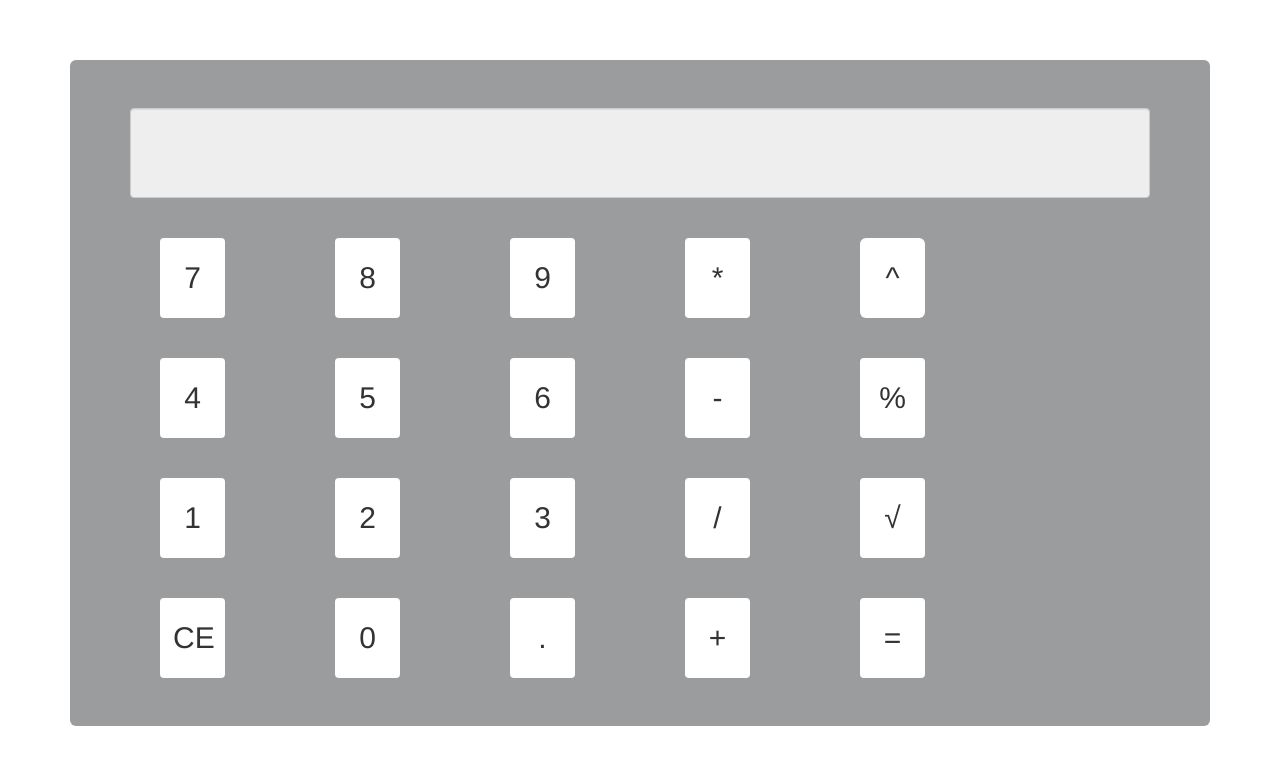
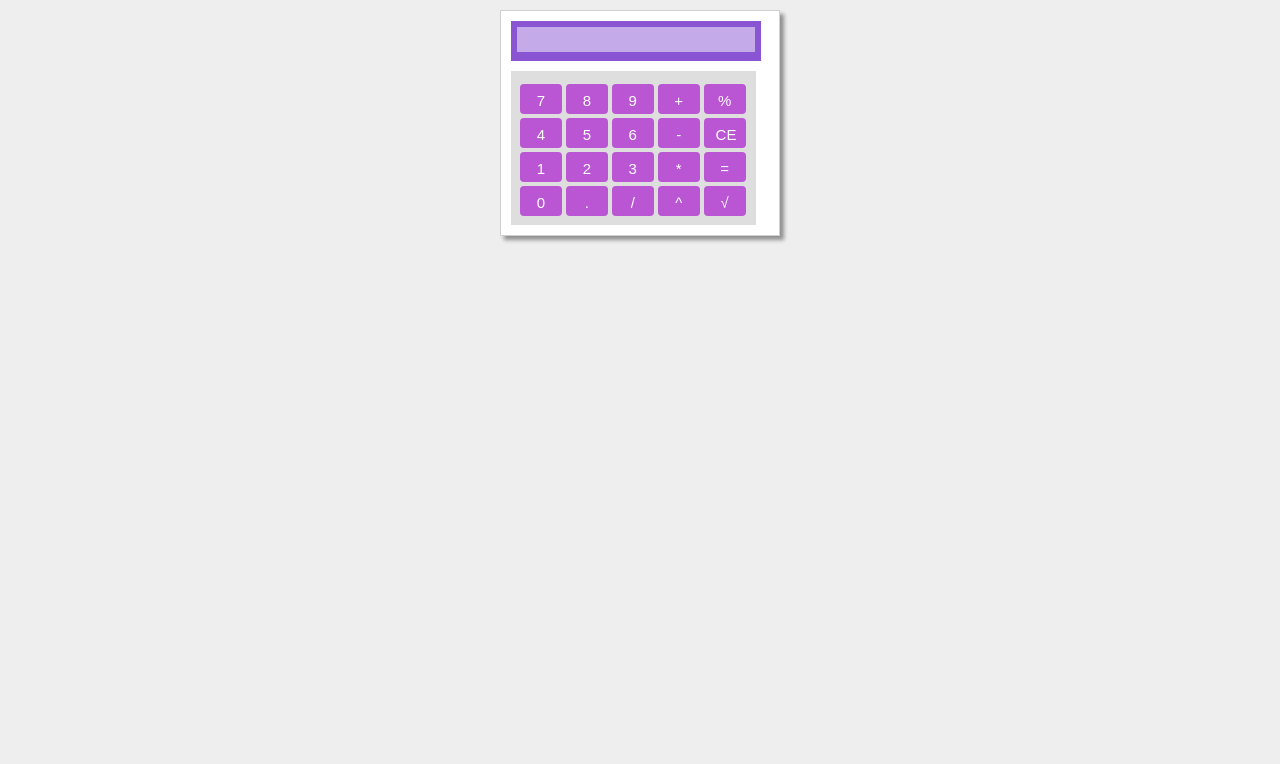
Before and after one commit to JoaoPedroDosSantos/Calculadora, a website: page www/index.html in a window 1280 px wide. Drawn offline with Linux system fonts and the light colour scheme.

Commit message:
refazendo algumas coisas

```diff
--- a/www/components/calcular.js
+++ b/www/components/calcular.js
@@ -1,18 +1,5 @@
-$(document).on("click","#btn7",function(){
-  var numero7= 7;
-
- var re = $("#resultado").val();
- $("#resultado").val(re+numero7);
+$( function(){
+  $("input[name=btn]").click( function(){
+    $("#result").val($("#result").val()+$(this).val());
+  });
 })
-$(document).on("click","#btn8",function(){
-  var numero8= 8;
-
- var re = $("#resultado").val();
- $("#resultado").val(re+numero8);
-})
-$(document).on("click","#btn9",function(){
-  var numero9= 9;
-
- var re = $("#resultado").val();
- $("#resultado").val(re+numero9);
-})
--- a/www/css/style.css
+++ b/www/css/style.css
@@ -1,31 +1,48 @@
 body{
-border-radius: 10px;
-}
-.calc{
-	width: 100%;
-	margin: 20px auto;
-	border-radius: 500px;
-	background-color: rgba(100, 103, 105, 0.65);
+  margin-top: 10px;
+  background: #eee;
+  font-family: sans-serif;
 }
 
-
 .container{
-	border-radius: 24px;
+  position: relative;
+  margin: 100 auto;
+  width: 280px;
+  height: auto;
+  padding: 10px;
+  background: #fff;
+  border: 1px solid #d0d0d0;
+  box-shadow: 4px 4px 4px #909090;
 }
-.botao{
-  margin-left: 30px;
-	font-size: 30px;
-	height: 80px;
-  width: 65px;
-
-  background-color:#ffffff;
+.top{
+  position: relative;
+  width: 97%;
+  height: 40px;
+  padding: 6px;
+  background: #8a55d3;
 }
-.botao7{
-margin-right:10px;
+.body{
+  margin-top: 10px;
+  width: 95%;
+  height: auto;
+  padding: 9px;
+  background: #dedede;
 }
-
-
-.inp{
-	font-size: 80px;
-	height: 90px;
+.campo{
+  width: 100%;
+  height: 115%;
+  border: none;
+  opacity: 0.5;
+  color: #800080;
+  font-size: 20px;
+  text-align: right;
 }
+.btn{
+  margin-top: 4px;
+  width:42px;
+  height: 30px;
+  background: #ba55d3;
+  color: #fff;
+  border: none;
+  font-size: 15px;
+}
--- a/www/index.html
+++ b/www/index.html
@@ -15,85 +15,36 @@
 
 </head>
 <body>
-    <div class="container"><br><br>
-            <div class="jumbotron calc">
-            <div class="row">
-              <div class="form-group">
-              <div class="col-md-12">
-                <input type="text" name="" value="" class=" form-control inp" id="resultado" readonly>
-              </div>
-            </div>
-          </div>
-          <div class="row"><br><br>
-            <div class="col-xs-2">
-                <button type="button" name="button" class="btn btn-block botao" id="btn7"> 7 </button>
-            </div>
-            <div class="col-xs-2">
-              <button type="button" name="button" class="btn btn-block botao" id="btn8"> 8 </button>
-            </div>
-            <div class="col-xs-2">
-              <button type="button" name="button" class="btn btn-block botao" id="btn9"> 9 </button>
-            </div>
-            <div class="col-xs-2">
-              <button type="button" name="button" class="btn btn-block botao" id="btnMult"> * </button>
-            </div>
-            <div class="col-xs-2">
-              <button type="button" name="button" class="btn btn-lg botao" id="btnPot"> ^ </button>
-            </div>
-          </div>
+    <div class="container">
+      <header class="top">
+         <form class="form" method="">
+          <input type="text" id="result" class="campo"
+          </form>
+      </header>
 
-          <div class="row"><br><br>
-            <div class="col-xs-2">
-              <button type="button" name="button" class="btn btn-block botao" id="btn4"> 4 </button>
-            </div>
-            <div class="col-xs-2">
-              <button type="button" name="button" class="btn btn-block botao" id="btn5"> 5 </button>
-            </div>
-            <div class="col-xs-2">
-              <button type="button" name="button" class="btn btn-block botao" id="btn6"> 6 </button>
-            </div>
-            <div class="col-xs-2">
-              <button type="button" name="button" class="btn btn-block botao" id="btnSub"> - </button>
-            </div>
-            <div class="col-xs-2">
-              <button type="button" name="button" class="btn btn-block botao" id="btnPor"> % </button>
-            </div>
-          </div>
+      <section class="body">
+          <input type="button" value="7" name="btn" class="btn">
+          <input type="button" value="8" name="btn" class="btn">
+          <input type="button" value="9" name="btn" class="btn">
+          <input type="button" value="+" name="btn" class="btn">
+          <input type="button" value="%" name="btn" class="btn">
+          <input type="button" value="4" name="btn" class="btn">
+          <input type="button" value="5" name="btn" class="btn">
+          <input type="button" value="6" name="btn" class="btn">
+          <input type="button" value="-" name="btn" class="btn">
+          <input type="button" value="CE" name="btn" class="btn">
+          <input type="button" value="1" name="btn" class="btn">
+          <input type="button" value="2" name="btn" class="btn">
+          <input type="button" value="3" name="btn" class="btn">
+          <input type="button" value="*" name="btn" class="btn">
+          <input type="button" value="=" name="igual" class="btn igual">
+          <input type="button" value="0" name="btn" class="btn">
+          <input type="button" value="." name="btn" class="btn">
+          <input type="button" value="/" name="btn" class="btn">
+          <input type="button" value="^" name="btn" class="btn">
+          <input type="button" value="√" name="btn" class="btn ">
+      </section>
+     </div>
 
-          <div class="row"><br><br>
-            <div class="col-xs-2">
-              <button type="button" name="button" class="btn btn-block botao" id="btn1"> 1 </button>
-            </div>
-            <div class="col-xs-2">
-              <button type="button" name="button" class="btn btn-block botao" id="btn2"> 2 </button>
-            </div>
-            <div class="col-xs-2">
-              <button type="button" name="button" class="btn btn-block botao" id="btn3"> 3 </button>
-            </div>
-            <div class="col-xs-2">
-              <button type="button" name="button" class="btn btn-block botao" id="btnDiv"> / </button>
-            </div>
-            <div class="col-xs-2">
-              <button type="button" name="button" class="btn btn-block botao" id="btnRaiz"> √ </button>
-            </div>
-          </div>
-
-          <div class="row"><br><br>
-            <div class="col-xs-2">
-              <button type="button" name="button" class="btn btn-block botao" id="btnCE"> CE </button>
-            </div>
-            <div class="col-xs-2">
-              <button type="button" name="button" class="btn btn-block botao" id="btn0"> 0 </button>
-            </div>
-            <div class="col-xs-2">
-              <button type="button" name="button" class="btn btn-block botao" id="btnDot"> . </button>
-            </div>
-            <div class="col-xs-2">
-              <button type="button" name="button" class="btn btn-block botao" id="btnSomar"> + </button>
-            </div>
-            <div class="col-xs-2">
-              <button type="button" name="button" class="btn btn-block botao" id="btnIgual"> = </button>
-            </div>
-          </div>
 </body>
 </html>
```
